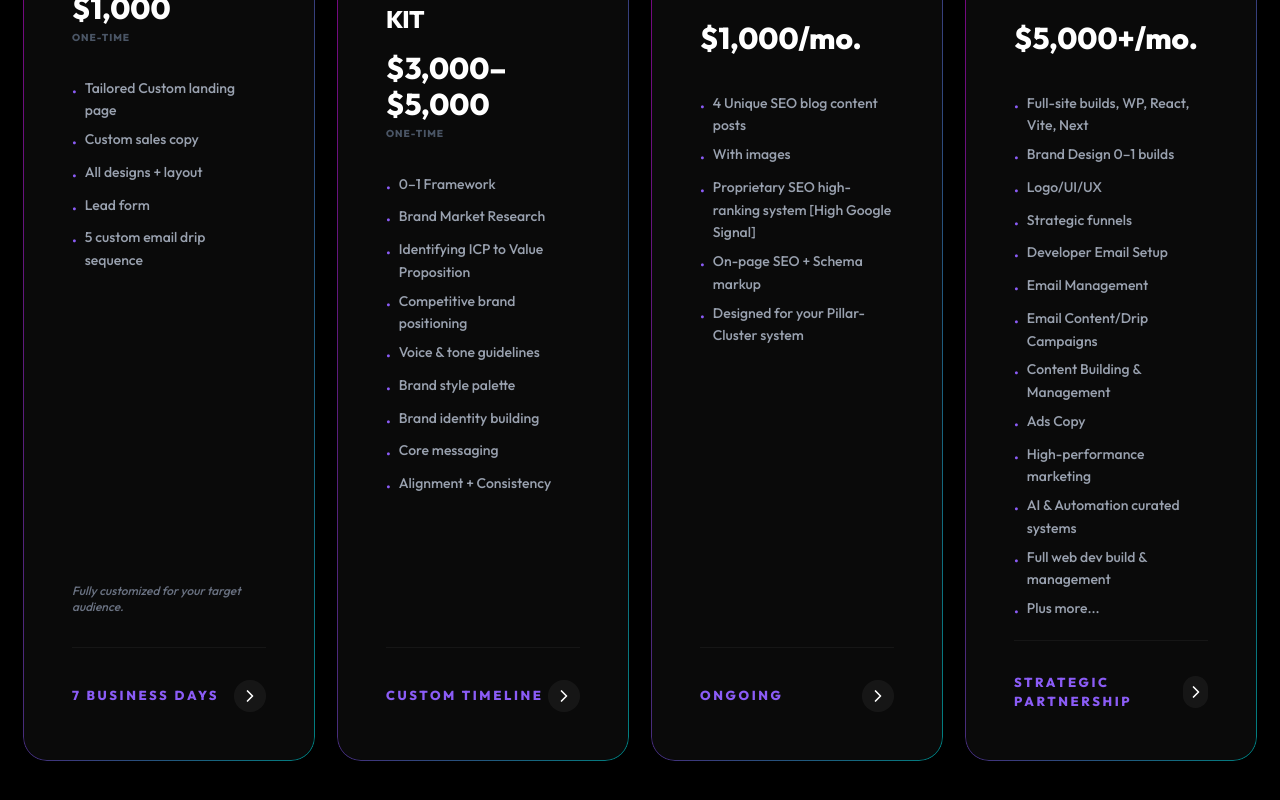
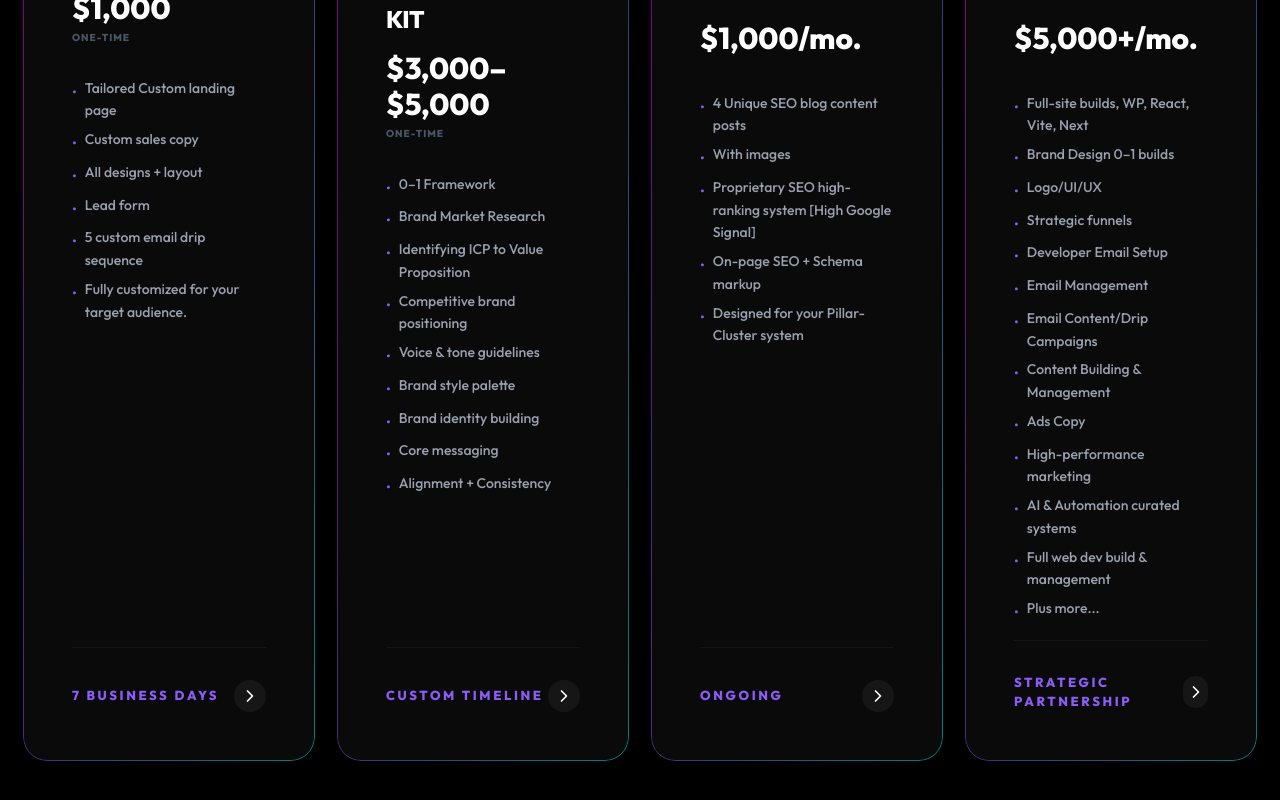
Before and after one commit to drivenlytics/drivenlytics, a React (Vite) app in the folder web_build/: page / in a window 1280 px wide. Shown: the part 1734-2534 px from the top of the page. Built offline with nearby package versions, Linux system fonts and the light colour scheme.

Commit message:
Move 'Fully customized' text into Launch Ready bullet list

```diff
--- a/web_build/src/components/Sections.tsx
+++ b/web_build/src/components/Sections.tsx
@@ -149,8 +149,9 @@ export const Services = () => {
         "All designs + layout",
         "Lead form",
         "5 custom email drip sequence",
+        "Fully customized for your target audience.",
       ],
-      subdesc: "Fully customized for your target audience.",
+      subdesc: "",
       delivery: "7 Business Days",
       icon: <Zap className="w-10 h-10" />
     },
```
